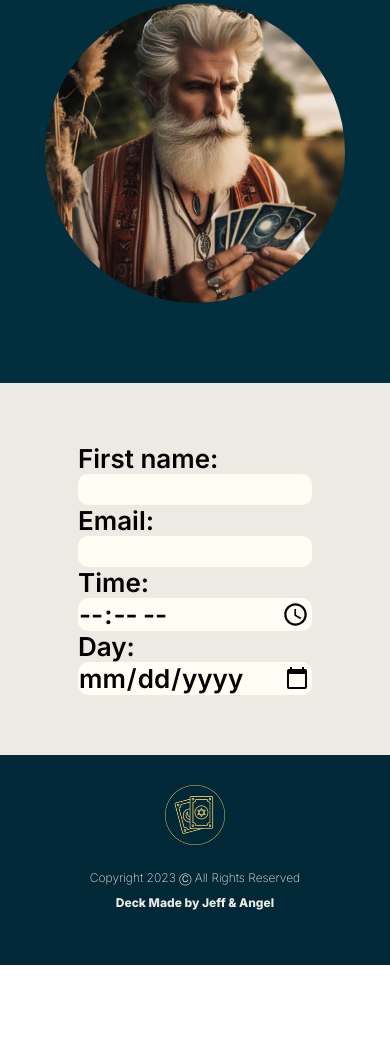
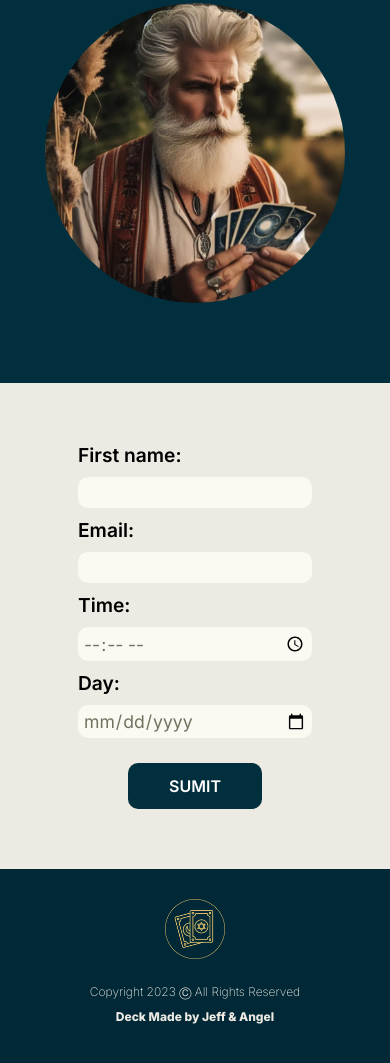
Before and after one commit to isangelsilva/SavannaDeck, a website: page pages/theread.html in a window 390 px wide. Shown: the part 383-1446 px from the top of the page. Before the commit the page ends 1348 px from the top, so only its background shows below. Drawn offline with Linux system fonts and the light colour scheme; a web font is replaced by a local one.

Commit message:
formulario responsive

```diff
--- a/pages/theread.html
+++ b/pages/theread.html
@@ -67,21 +67,23 @@
         <section class="contact">
             <form class="contact_form">
                 <div class="contact_form_info">
-                    <label for="fname">First name:</label><br>
-                    <input type="text" id="fname" name="fname"><br>
-                    <label for="email">Email:</label><br>
-                    <input type="email" id="email" name="email"><br>
+                    <label for="fname">First name:</label>
+                    <input type="text" id="fname" name="fname">
+                    <label for="email">Email:</label>
+                    <input type="email" id="email" name="email">
 
                 </div>
                 <div class="contact_form_date">
-                    <label for="time">Time:</label><br>
-                    <input type="time" id="time" name="time"><br>
-                    <label for="date">Day:</label><br>
+                    <label for="time">Time:</label>
+                    <input type="time" id="time" name="time">
+                    <label for="date">Day:</label>
                     <input type="date" id="time" name="day">
                 </div>
 
 
             </form>
+
+            <a class="bttn_green" href="#"><button>SUMIT</button></a>
         </section>
 
 
--- /dev/null
+++ b/scss/components/_stuff.scss
@@ -0,0 +1,13 @@
+.bttn_green {
+    margin-top: 25px;
+
+    & button {
+        cursor: pointer;
+        color: white;
+        background-color: $mainColor;
+        padding: 12px 40px;
+        border: solid 1px transparent;
+        border-radius: 10px;
+
+    }
+}
--- a/scss/layout/_mediaqueries.scss
+++ b/scss/layout/_mediaqueries.scss
@@ -7,7 +7,8 @@
          NAVBAR
     -------------------------------*/
 
-    .navbar_links_icons, .navbar_links_icons_neg {
+    .navbar_links_icons,
+    .navbar_links_icons_neg {
         display: none;
     }
 }
@@ -68,7 +69,8 @@
         color: white;
     }
 
-    .navbar_links_icons, .navbar_links_icons_neg {
+    .navbar_links_icons,
+    .navbar_links_icons_neg {
         display: none;
     }
 
@@ -349,7 +351,7 @@
     }
 
 
- /*------------------------------
+    /*------------------------------
         THE MERCH
 -------------------------------*/
 
@@ -388,7 +390,8 @@
                 width: 40%;
                 transition: 1s;
                 animation: sideLeft 2s ease 1;
-                &:hover{
+
+                &:hover {
                     width: 45%;
                 }
 
@@ -399,21 +402,13 @@
 
         }
 
-        &_title{
+        &_title {
             font-size: 36px;
         }
     }
 
     .store {
         padding: 0 15% 60px;
-
-        &_items {
-            & img {
-            }
-
-            & h3{
-            }
-        }
     }
 
     .read {
@@ -431,6 +426,19 @@
             &_img {
                 width: 350px;
                 height: 350px;
+                transition: 1s;
+
+                &:hover {
+                    scale: 1.1;
+                }
+
+                & img {
+                    transition: 1.5s;
+
+                    &:hover {
+                        scale: 1.2;
+                    }
+                }
             }
 
 
@@ -439,6 +447,24 @@
 
 
     }
+
+    .contact {
+
+        &_form {
+            display: flex;
+            gap: 20px;
+            &_info, &_date{
+                display: flex;
+                flex-direction: column;
+                gap:15px;
+            }
+            &_date{
+                margin-top: 0px;
+            }
+
+        }
+    }
+
 
 
 
@@ -565,7 +591,7 @@
 
     }
 
- /*------------------------------
+    /*------------------------------
         THE MERCH
 -------------------------------*/
 
@@ -576,6 +602,7 @@
 
             &_txt {
                 width: 50%;
+
                 & h2 {
                     font-size: 48px;
                     text-align: right;
@@ -595,7 +622,8 @@
 
             &_img {
                 width: 50%;
-                &:hover{
+
+                &:hover {
                     width: 55%;
                 }
 
@@ -610,17 +638,9 @@
     .store {
         padding: 0 25% 60px;
 
-        &_items {
-
-            & img {
-            }
-
-            & h3{
-            }
-        }
     }
 
-    .merch_title{
+    .merch_title {
         font-size: 36px;
     }
 
@@ -628,7 +648,7 @@
 
 
         &_intro {
-            padding: 40px 20%;
+            padding: 40px 25%;
 
             &_title {
                 font-size: 4em;
--- a/scss/layout/_theread.scss
+++ b/scss/layout/_theread.scss
@@ -5,11 +5,9 @@
 
         display: flex;
         flex-direction: column;
-
-
         padding: 40px 10%;
-       text-align: center;
-       align-items: center;
+        text-align: center;
+        align-items: center;
 
         &_title {
             font-family: $mainFont;
@@ -28,20 +26,14 @@
             width: 300px;
             height: 300px;
             border-radius: 100%;
-            overflow:hidden;
-            transition: 1s;
-            &:hover{
-                scale: 1.1;
-            }
+            overflow: hidden;
+
 
             & img {
                 width: 100%;
-                object-fit:cover;
+                object-fit: cover;
                 margin: auto;
-                transition: 1.5s;
-                &:hover{
-                    scale: 1.2;
-                }
+
 
             }
         }
@@ -54,28 +46,41 @@
 }
 
 
-.contact{
+.contact {
     background-color: $bgColor;
     display: flex;
+    flex-direction: column;
     justify-content: center;
+    align-items: center;
     padding: 60px 20%;
+
+    &_form {
+        &_info, &_date{
+            display: flex;
+            flex-direction: column;
+            gap:10px;
+        }
+        &_date{
+            margin-top: 10px;
+        }
+
+    }
 }
-.contact_form{
-    display: flex;
-    flex-direction: column;
+
+
+input {
+    padding: 5px;
+    width: 100%;
+    font-size: 1.1em;
+    border-radius: 10px;
+    border: 0px;
+    background-color: #faf9f2;
+    color: #74715f;
+    font-weight: 400;
 
 }
 
-
-input{
+label {
     width: 100%;
-    font-size: 26px;
-    border-radius: 10px;
-   border: 0px;
-   background-color: #FFFDF4;
+    font-size: 1.2em;
 }
-
-label{
-    width: 100%;
-    font-size: 26px;
-}
--- a/scss/style.scss
+++ b/scss/style.scss
@@ -16,6 +16,7 @@
      COMPONETS
 -------------------------------*/
 
+@import 'components/stuff';
 @import 'components/animation';
 @import 'components/navbar';
 @import 'components/footer';
```
Also changed, not shown: css/style.css, 1 other file. Lines whose indentation alone changed are shown as unchanged.
